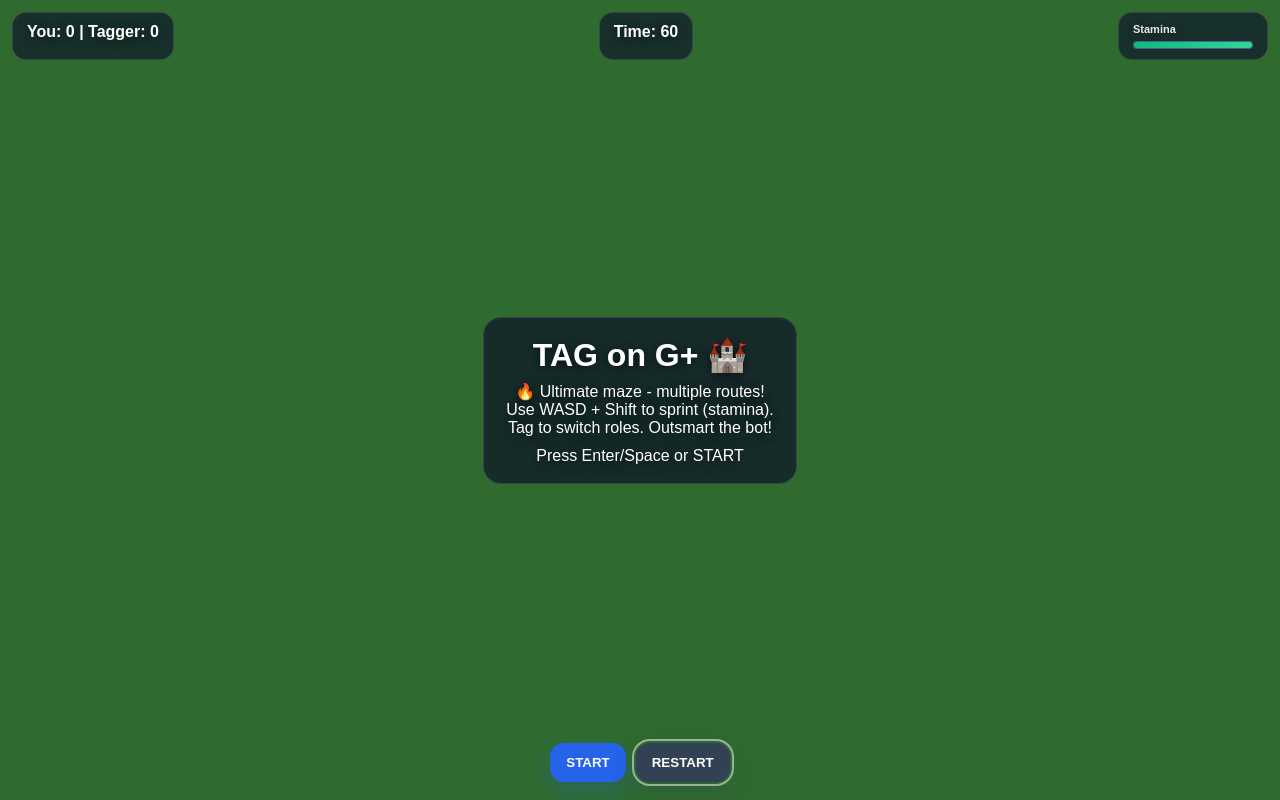
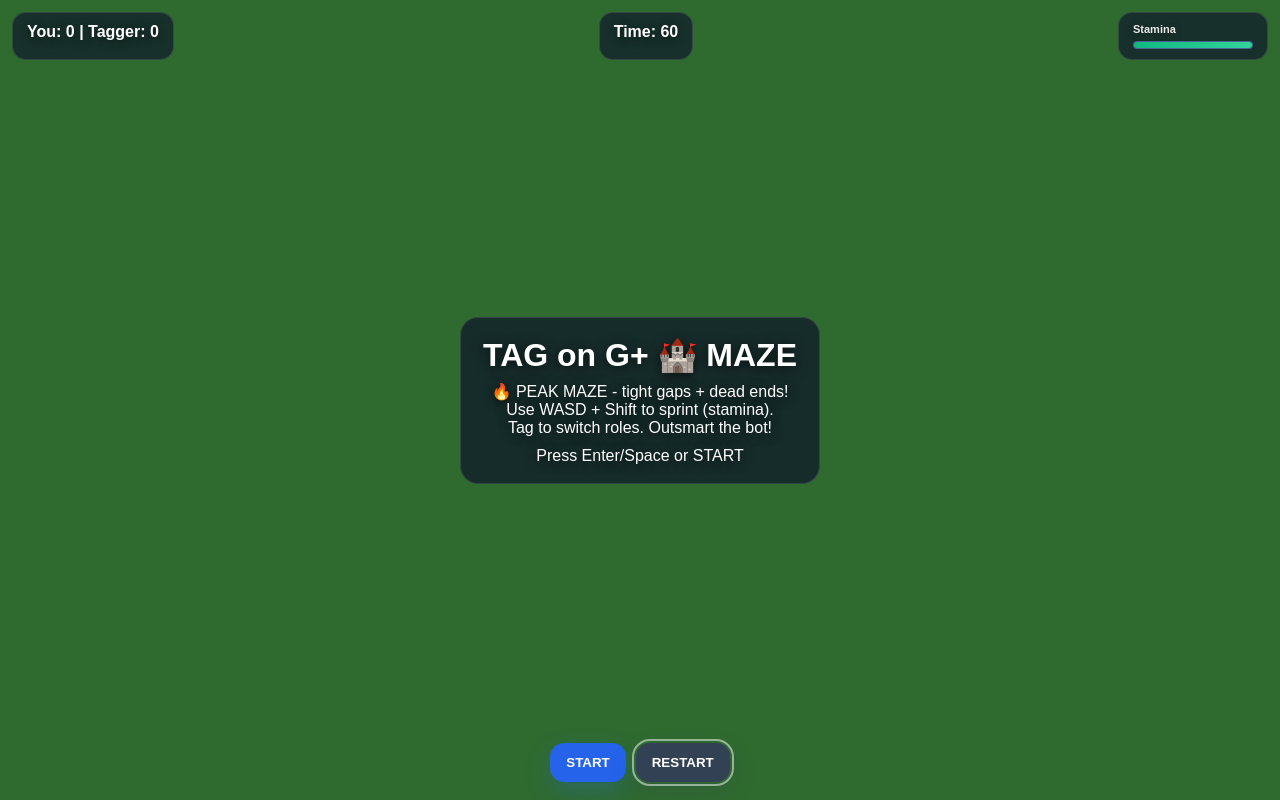
Before and after one commit to nmalachowski2031-cyber/tag, a plain HTML site: page index.html in a window 1280 px wide. Both pictures are taken after a click on the button "RESTART". Drawn offline with Linux system fonts and the light colour scheme.

Commit message:
Update title and messages in index.html

```diff
--- a/index.html
+++ b/index.html
@@ -3,7 +3,7 @@
 <head>
   <meta charset="UTF-8" />
   <meta name="viewport" content="width=device-width, initial-scale=1.0" />
-  <title>TAG on G+</title>
+  <title>TAG on G+ 🏰 MAZE</title>
   <style>
     * { box-sizing: border-box; }
     html, body {
@@ -129,8 +129,8 @@
 
   <div id="centerMsg">
     <div class="box">
-      <h1 style="margin:0 0 8px;">TAG on G+ 🏰</h1>
-      <div>🔥 Ultimate maze - multiple routes!</div>
+      <h1 style="margin:0 0 8px;">TAG on G+ 🏰 MAZE</h1>
+      <div>🔥 PEAK MAZE - tight gaps + dead ends!</div>
       <div>Use WASD + Shift to sprint (stamina).</div>
       <div>Tag to switch roles. Outsmart the bot!</div>
       <div style="margin-top:10px;">Press Enter/Space or START</div>
@@ -226,9 +226,6 @@ function makeWalls() {
         wallPx(0.10, 0.80, 0.70, 0.02),
 
         // === CUT GAPS (PATHS THROUGH GRID) ===
-    // these create the "maze openings"
-    // remove sections by overlapping smaller blockers
-
         // vertical breaks
         wallPx(0.20, 0.40, 0.02, 0.08),
         wallPx(0.35, 0.55, 0.02, 0.08),
@@ -269,13 +266,6 @@ function makeWalls() {
       });
     }
 
-      // Ensure walls stay in bounds
-      walls.forEach(w => {
-        w.x = Math.max(0.028/2, Math.min(1 - w.w - 0.028/2, w.x));
-        w.y = Math.max(0.028/2, Math.min(1 - w.h - 0.028/2, w.y));
-      });
-    }
-
     function resize() {
       const dpr = window.devicePixelRatio || 1;
       W = window.innerWidth;
@@ -306,7 +296,6 @@ function makeWalls() {
     }
 
     function findSafeSpawn(preferredX, preferredY, r = 16) {
-      // GUARANTEED SAFE SPAWNS with multiple fallbacks
       const safeZones = [
         // Player bottom-left spawn (3 guaranteed exits)
         {x: 0.12, y: 0.905}, {x: 0.12, y: 0.895}, {x: 0.14, y: 0.90},
@@ -408,7 +397,6 @@ function makeWalls() {
     }
 
     function resetPositions() {
-      // Force safe spawns with validation
       let p, b;
       let attempts = 0;
 
@@ -480,7 +468,6 @@ function makeWalls() {
     function drawArena() {
       ctx.clearRect(0, 0, W, H);
 
-      // Dynamic background gradient
       const bgGradient = ctx.createRadialGradient(W*0.5, H*0.5, 0, W*0.5, H*0.5, Math.max(W,H));
       bgGradient.addColorStop(0, '#3b7a3b');
       bgGradient.addColorStop(0.6, '#2f6b2f');
@@ -488,7 +475,6 @@ function makeWalls() {
       ctx.fillStyle = bgGradient;
       ctx.fillRect(0, 0, W, H);
 
-      // Premium grid system
       ctx.globalAlpha = 0.10;
       ctx.strokeStyle = 'rgba(255,255,255,.12)';
       ctx.lineWidth = 1;
@@ -506,7 +492,6 @@ function makeWalls() {
       }
       ctx.globalAlpha = 1;
 
-      // ELITE WALL RENDERING
       ctx.shadowColor = 'rgba(180, 83, 9, 0.7)';
       ctx.shadowBlur = 16;
 
@@ -521,7 +506,6 @@ function makeWalls() {
       }
       ctx.shadowBlur = 0;
 
-      // Wall borders
       ctx.strokeStyle = 'rgba(255,255,255,0.4)';
       ctx.lineWidth = 1.5;
       for (const wall of walls) {
@@ -737,8 +721,8 @@ function makeWalls() {
       centerMsg.style.display = 'grid';
       resetGame();
       centerMsg.querySelector('.box').innerHTML = `
-        <h1 style="margin:0 0 8px;">TAG on G+ 🏰</h1>
-        <div>🔥 Ultimate maze - multiple routes!</div>
+        <h1 style="margin:0 0 8px;">TAG on G+ 🏰 MAZE</h1>
+        <div>🔥 PEAK MAZE - tight gaps + dead ends!</div>
         <div>Use WASD + Shift to sprint (stamina).</div>
         <div>Tag to switch roles. Outsmart the bot!</div>
         <div style="margin-top:10px;">Press Enter/Space or START</div>
```
Lines whose indentation alone changed are shown as unchanged.
